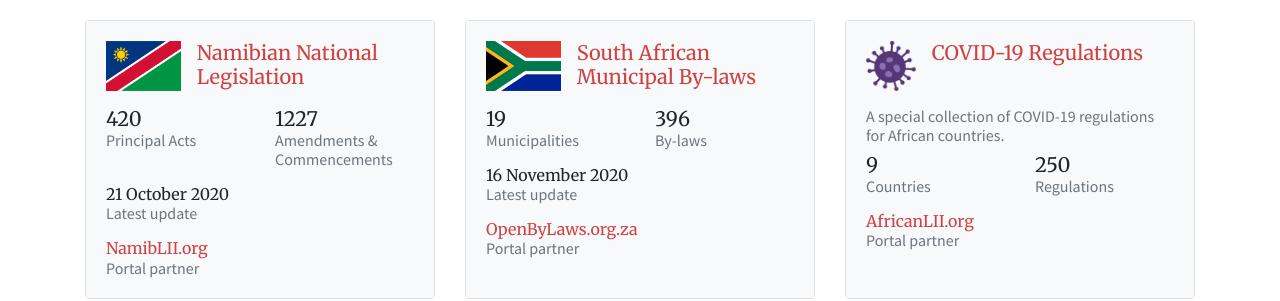
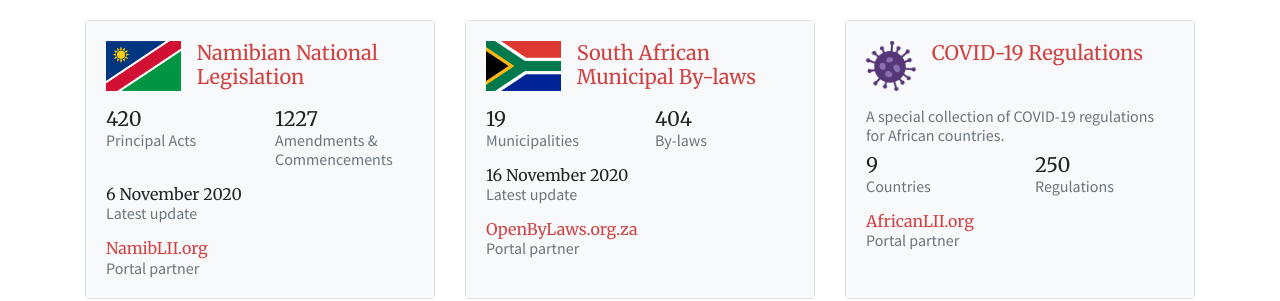
Before and after one commit to laws-africa/laws-africa.github.io, a Jekyll site: the page built from index.html, in a window 1280 px wide and 900 px high, scrolled down 472 px. Shown: the part 154-455 px from the top of the window. Built offline with Jekyll 4.4.1, drawn with Linux system fonts in a browser that asks for light colours; nearby versions of some CDN libraries.

Commit message:
Updated stats via TravisCI

```diff
--- a/_data/commons.json
+++ b/_data/commons.json
@@ -5,13 +5,13 @@
     "n_principal": 250
   },
   "na": {
-    "as_at_date": "2020-10-21",
+    "as_at_date": "2020-11-06",
     "n_principal": 420,
     "n_stubs": 1227
   },
   "za": {
     "as_at_date": "2020-11-16",
-    "n_bylaws": 396,
+    "n_bylaws": 404,
     "n_municipalities": 19
   }
 }
```
